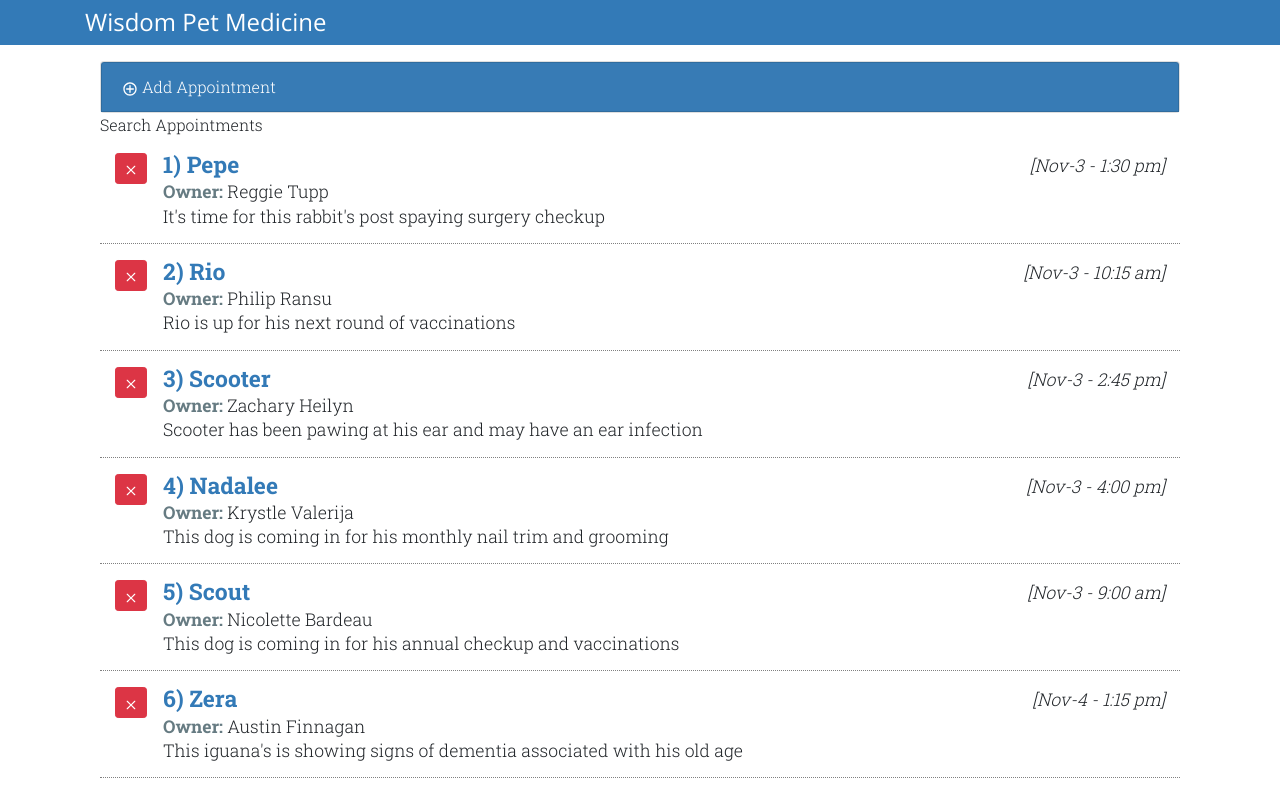
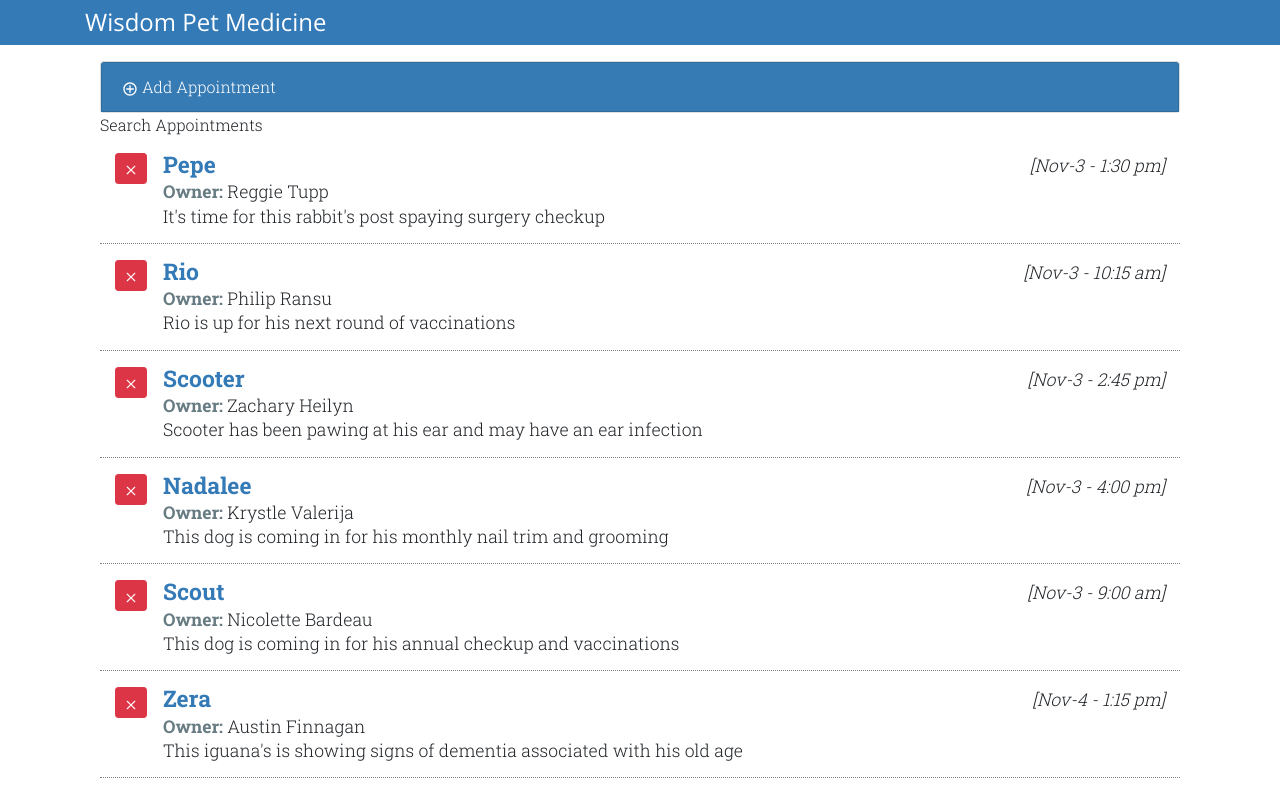
Before and after one commit to ZaidSameer/reactjsAppointmentApp, a React (Create React App) app: page / in a window 1280 px wide. Shown: the top 792 px of the page. Built offline with nearby package versions, Linux system fonts and the light colour scheme.

Commit message:
remove the id

```diff
--- a/src/components/ListAppointments.js
+++ b/src/components/ListAppointments.js
@@ -19,7 +19,7 @@ class ListAppointments extends Component {
 
                     <div className="pet-info media-body">
                       <div className="pet-head d-flex">
-                        <span className="pet-name display-4">{item.aptId}) {item.petName}</span>
+                        <span className="pet-name display-4">{item.petName}</span>
                         <span className="apt-date ml-auto">
                             [<Moment
                                 date={item.aptDate}
```
